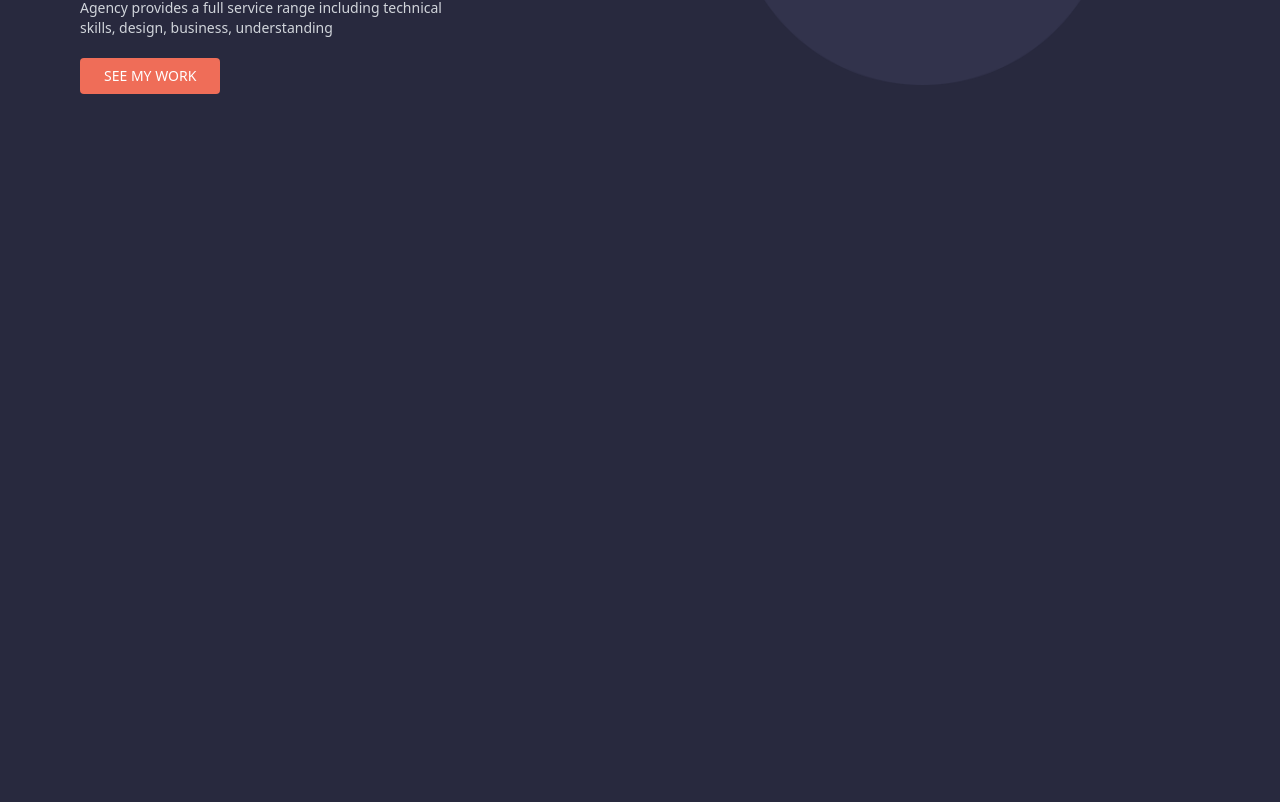
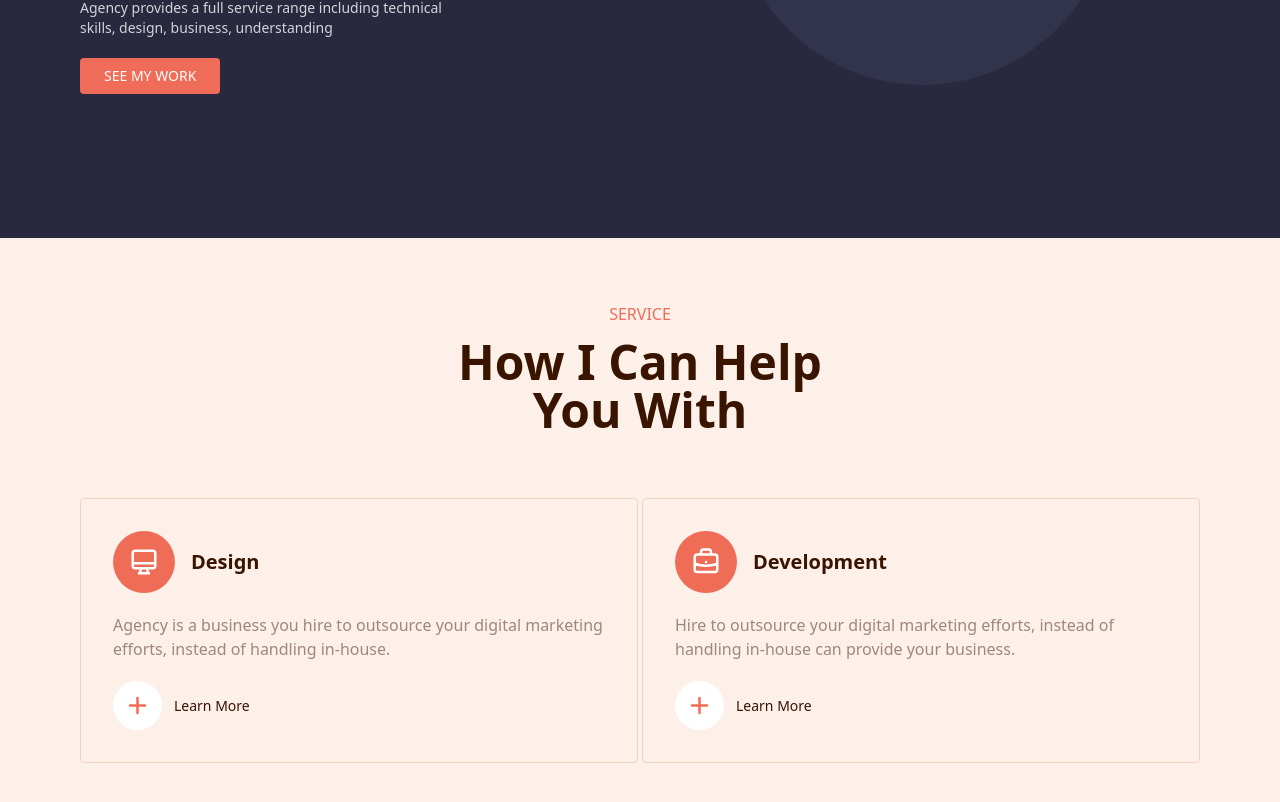
Before and after one commit to ahnafabir11/personal-portfolio-job-task, a React (Create React App) app: page / in a window 1280 px wide. Shown: the part 656-1458 px from the top of the page. Before the commit the page ends 894 px from the top, so only its background shows below. Built offline with nearby package versions, Linux system fonts and the light colour scheme.

Commit message:
service section of home page completed

```diff
--- /dev/null
+++ b/src/components/ServiceBox.js
@@ -0,0 +1,29 @@
+import React from 'react';
+import { PlusIcon } from '@heroicons/react/solid';
+
+const ServiceBox = ({ Icon, title, description }) => {
+  return (
+    <div className="flex-1 border border-[#F3D1BF] rounded space-y-5 px-4 py-6 md:p-8">
+      {/* title */}
+      <div className="flex gap-4 items-center">
+        <div className="bg-[#EF6C57] p-4 rounded-full">
+          <Icon width="30" height="30" />
+        </div>
+        <h4 className="text-[#391400] text-xl font-bold">{title}</h4>
+      </div>
+
+      {/* description */}
+      <p className="text-[#3914007a] text-sm sm:text-base">{description}</p>
+
+      {/* button */}
+      <div className="flex items-center gap-3">
+        <button className="bg-white p-3 rounded-full">
+          <PlusIcon width="25" height="25" color="#EF6C57"/>
+        </button>
+        <p className="text-[#391400] text-sm font-medium">Learn More</p>
+      </div>
+    </div>
+  );
+};
+
+export default ServiceBox;
--- /dev/null
+++ b/src/components/Services.js
@@ -0,0 +1,47 @@
+import React from 'react';
+import ServiceBox from './ServiceBox';
+import { DesktopComputerIcon } from '@heroicons/react/outline';
+import { BriefcaseIcon } from '@heroicons/react/outline';
+
+const serviceList = [
+  {
+    id: 1,
+    Icon: DesktopComputerIcon,
+    title: "Design",
+    description: "Agency is a business you hire to outsource your digital marketing efforts, instead of handling in-house."
+  },
+  {
+    Icon: BriefcaseIcon,
+    id: 2,
+    title: "Development",
+    description: "Hire to outsource your digital marketing efforts, instead of handling in-house can provide your business."
+  },
+]
+
+const Services = () => {
+  return (
+    <section className="bg-[#FDF0E9] py-8 md:py-16">
+      <div className="container">
+      {/* titles */}
+        <h6 className="text-[#EF6D58] text-center mb-3">SERVICE</h6>
+        <h2 className="section-title-dark text-center mb-10 md:mb-16">How I Can Help <br /> You With</h2>
+
+        {/* service boxes */}
+        <div className="flex flex-col md:flex-row gap-1">
+          {
+            serviceList.map(service =>
+              <ServiceBox
+                key={service.id}
+                Icon={service.Icon}
+                title={service.title}
+                description={service.description}
+              />
+            )
+          }
+        </div>
+      </div>
+    </section>
+  );
+};
+
+export default Services;
--- a/src/components/TopBanner.js
+++ b/src/components/TopBanner.js
@@ -3,7 +3,7 @@ import topBannerImage from '../images/top-banner-image.png';
 
 const TopBanner = () => {
   return (
-    <section className="my-8 md:my-36 flex flex-col-reverse md:flex-row md:items-center gap-10">
+    <section className="container my-8 md:my-36 flex flex-col-reverse md:flex-row md:items-center gap-10">
       {/* text part */}
       <div className="flex-1 space-y-5">
         <h6 className="text-[#EF6D58]">GABRIEL PIRES</h6>
--- a/src/index.css
+++ b/src/index.css
@@ -17,4 +17,8 @@
   .filled-btn {
     @apply uppercase text-sm font-medium px-6 py-2 rounded bg-[#EF6D58] hover:bg-[#f35c44]
   }
+
+  .section-title-dark {
+    @apply text-[#391400] text-4xl md:text-5xl font-bold
+  }
 }
--- a/src/pages/Home/Home.js
+++ b/src/pages/Home/Home.js
@@ -1,13 +1,16 @@
 import React from 'react';
+import Services from '../../components/Services';
 import TopBanner from '../../components/TopBanner';
 
 const Home = () => {
   return (
-    <main className="container">
+    <main>
       {/* top banner */}
       <TopBanner />
 
       {/* services */}
+      <Services />
+
       {/* portfolio */}
       {/* about */}
       {/* features */}
```
